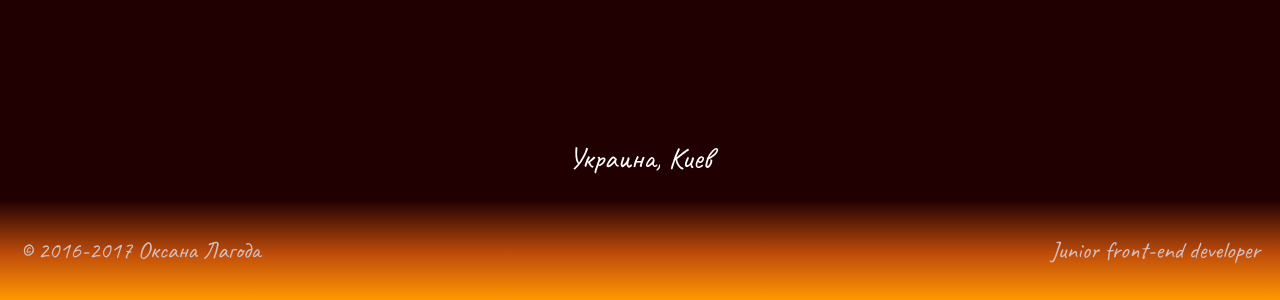
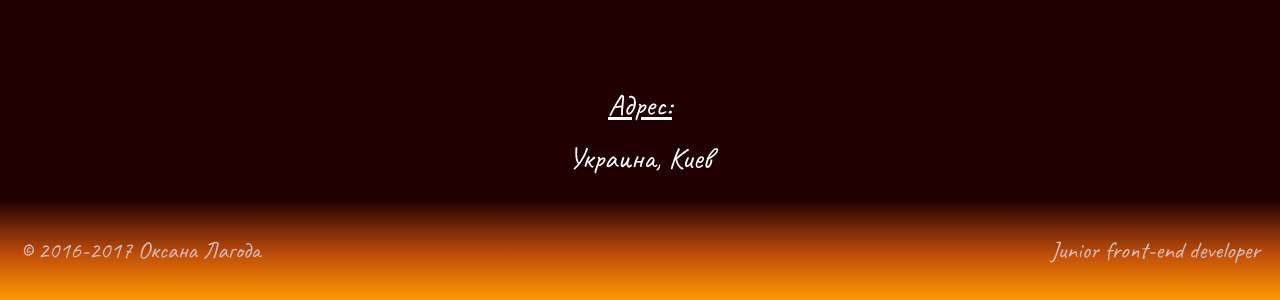
Before and after one commit to KseniaKysylenko/Portfolio, a plain HTML site: page index.html in a window 1280 px wide. Shown: the part 4916-5216 px from the top of the page. Drawn offline with nearby package versions, Linux system fonts and the light colour scheme; a web font is replaced by a local one.

Commit message:
delete class

```diff
--- a/index.html
+++ b/index.html
@@ -79,6 +79,7 @@
                 </div>
 
                 <figcaption class="revealator-slideleft">
+
                     Здравствуйте, друзья! Меня зовут Оксана и я, <span>алкоголик</span>, начинающий front-end разработчик!
                     Мне 22 года, живу в Киеве. Больше года назад меня безумно увлекла IT сфера и что могу сказать... Было не легко, как, наверное, и любом другом начинании, но все же мне удалось преодолеть черту <em>"у меня ничего не выйдет, ну его... "</em> и теперь я постоянно оттачиваю свои навыки в сфере IT, развиваюсь как front-end специалист и каждый день учусь чем-то новому.
                 </figcaption>
@@ -259,7 +260,7 @@
                 </div>
 
                 <div class="block-contacts-item">
-                    <p class="revealator-rotateleft">Адрес:</p>
+                    <p>Адрес:</p>
                     <div class="contacts-item">
                         <span>Украина, Киев</span>
                     </div>
```
